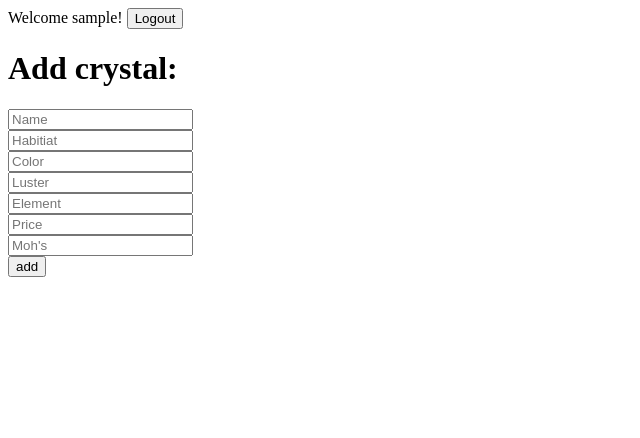
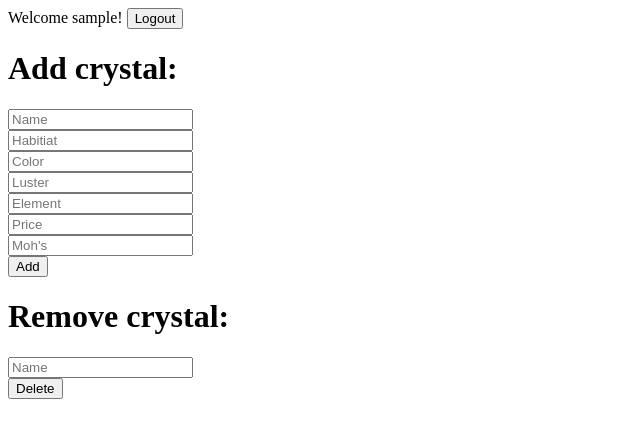
Before and after one commit to jashmaebaculpo/final_project, a PHP site: page /admin.php in a window 1280 px wide. Shown: the top 438 px of the page, without its empty margins (0-640 px from the left). Run offline with PHP 8.4, Linux system fonts and the light colour scheme; the visitor is signed in with stand-in values (Sample User, id 1).

Commit message:
Was trying to add more functionality

```diff
--- a/admin.php
+++ b/admin.php
@@ -51,7 +51,17 @@ function displayLogin(){
             <input type="text" name="price" placeholder = "Price"/><br/>
             <input type="text" name="mohs" placeholder = "Moh's"/><br/>
 
-            <input type= "submit"  name= "submit" value= "add"/>
+            <input type= "submit"  name= "submit" value= "Add"/>
+        </form>
+
+        <h1>
+            Remove crystal:
+        </h1>
+
+        <form method = "post" action = "deleteData.php">
+            <input type="text" name="name" placeholder = "Name"/><br/>
+
+            <input type= "submit"  name= "submit" value= "Delete"/>
         </form>
     </body>
 </html>
```
Also changed, not shown: deleteData.php (added).
